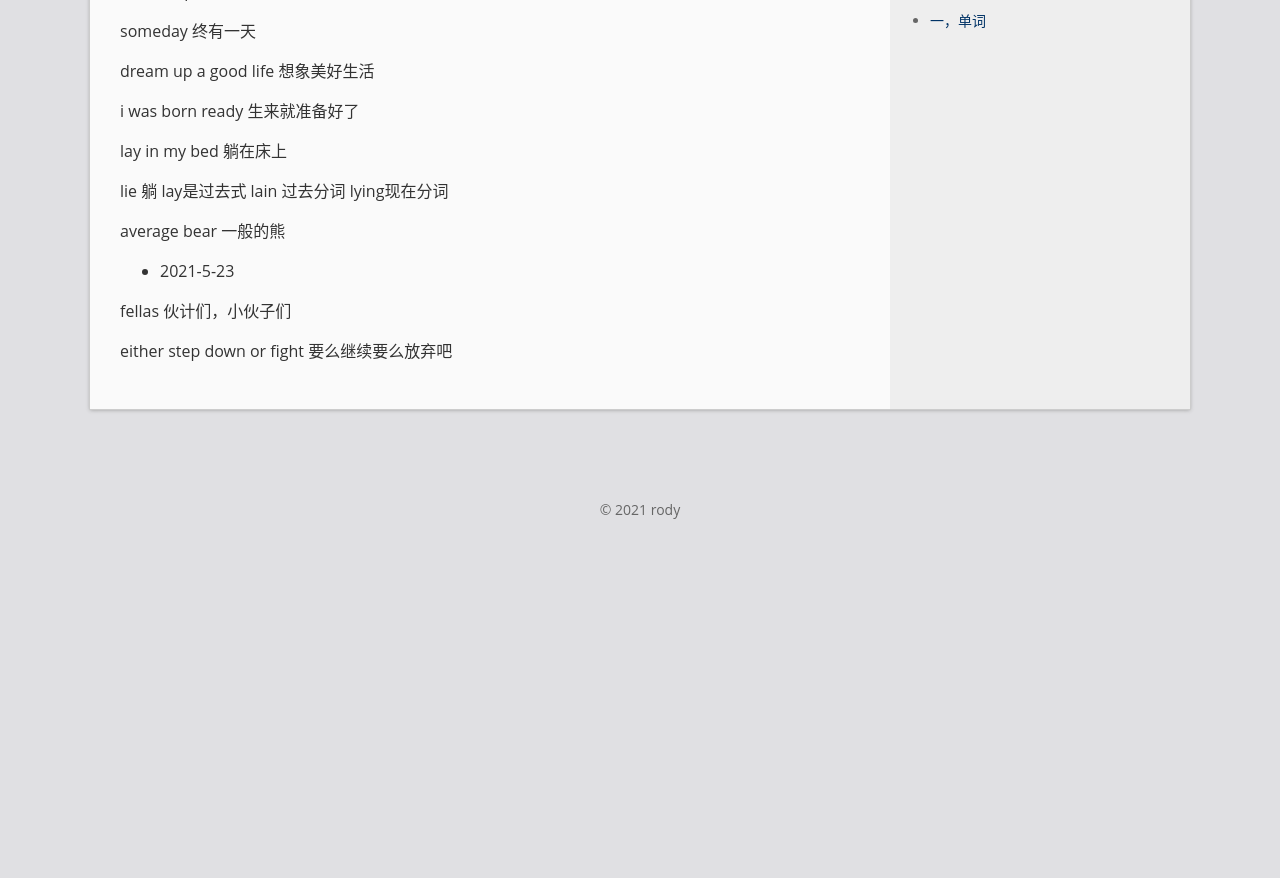
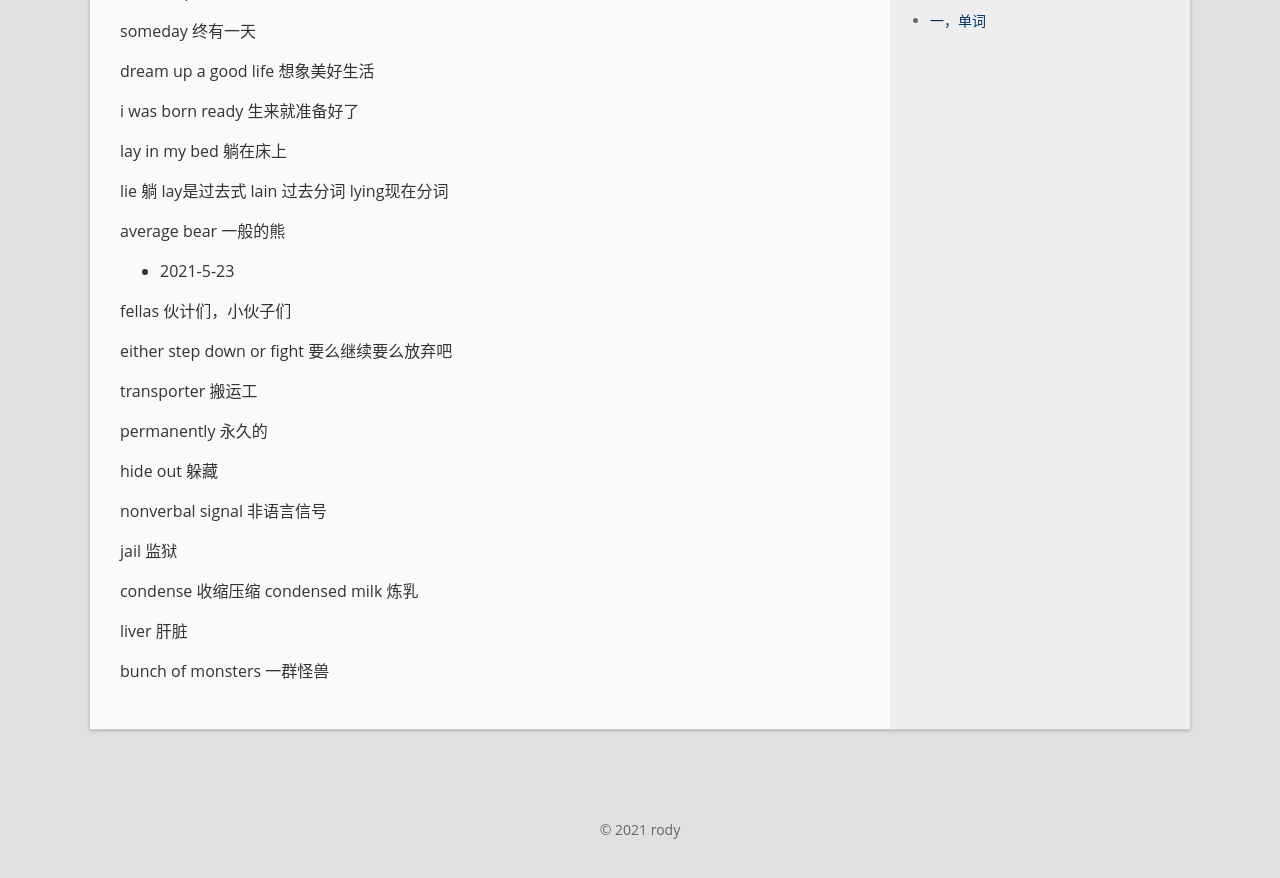
Before and after one commit to rodyyyy/rodyyyy.github.io, a Jekyll site: the page built from _posts/2092-5-20-Vocabulary.md, in a window 1280 px wide and 900 px high, scrolled down 2305 px. Shown: the top 878 px of the window. Built offline with Jekyll 4.4.1, drawn with Linux system fonts in a browser that asks for light colours; before the commit the page ends 2885 px from its top, so only the background shows below that; some of the changed text lies outside the part shown.

Commit message:
introduce

```diff
--- a/_config.yml
+++ b/_config.yml
@@ -3,7 +3,7 @@ title: 风中清焰
 url: "http://laobubu.github.io"    # the protocol and hostname of your site, eg. `http://laobubu.github.io`
 baseurl: "/" # the prefix of your site uri, eg. `"/jekyll-theme-EasyBook"` or empty string `""`
 #timezone: Asia/Chongqing
-description: >
+description: 须知少年凌云志，曾许人间第一流
   One or more sentences introducing  this blog.
   improve yourself 1% every single day,you will be 38 times better one year later!
 
--- a/_includes/sidebar.html
+++ b/_includes/sidebar.html
@@ -18,7 +18,7 @@
 <div class="col-box">
   <div class="col-box-title">Newest Posts</div>
   <ul class="post-list">
-    {% for post in site.posts limit:20 %}
+    {% for post in site.posts limit:30 %}
       <li><a class="post-link" href="{{ post.url | prepend: site.baseurl }}">{{ post.title }}</a></li>
     {% endfor %}
   </ul>
--- a/_posts/2092-5-20-Vocabulary.md
+++ b/_posts/2092-5-20-Vocabulary.md
@@ -123,3 +123,19 @@ average bear 一般的熊
 fellas 伙计们，小伙子们
 
 either step down or fight 要么继续要么放弃吧
+
+transporter 搬运工
+
+permanently 永久的
+
+hide out 躲藏
+
+nonverbal signal 非语言信号
+
+jail 监狱
+
+condense 收缩压缩 condensed milk 炼乳
+
+liver 肝脏
+
+bunch of monsters 一群怪兽
--- a/index.html
+++ b/index.html
@@ -30,13 +30,13 @@ layout: default
   <!-- Pagination links -->
 <div class="pagination">
   {% if paginator.previous_page %}
-    <a href="{{ paginator.previous_page_path | prepend: site.baseurl }}" class="previous">PREV</a>
+    <a href="{{ paginator.previous_page_path | prepend: site.baseurl }}" class="previous">上一页</a>
   {% else %}
     <span class="previous">PREV</span>
   {% endif %}
   <span class="page_number ">{{ paginator.page }} of {{ paginator.total_pages }}</span>
   {% if paginator.next_page %}
-    <a href="{{ paginator.next_page_path | prepend: site.baseurl }}" class="next">NEXT</a>
+    <a href="{{ paginator.next_page_path | prepend: site.baseurl }}" class="next">下一页</a>
   {% else %}
     <span class="next ">NEXT</span>
   {% endif %}
```
